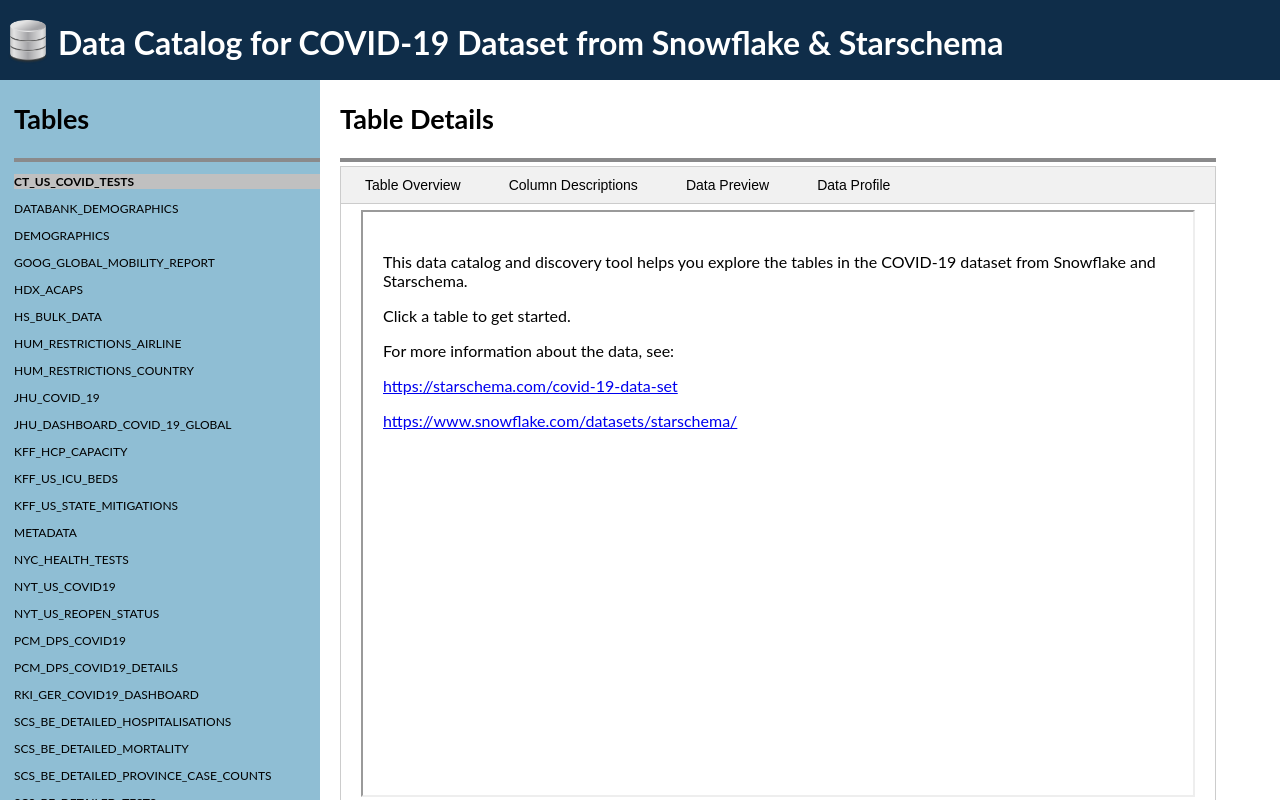
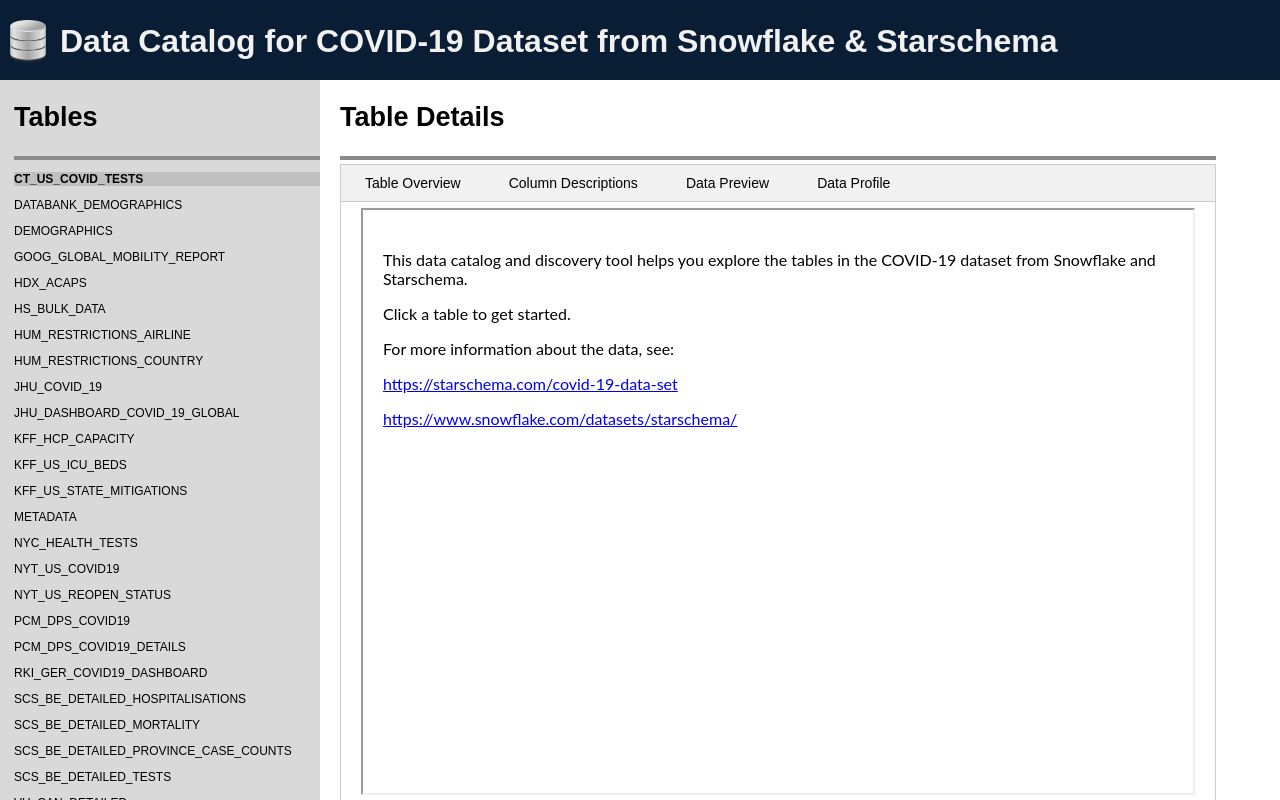
Before and after one commit to joseph-true/covid19-data-catalog, a plain HTML site: page index.html in a window 1280 px wide. Both pictures are taken after a click on the element "CT_US_COVID_TESTS". Drawn offline with Linux system fonts and the light colour scheme.

Commit message:
Updated color scheme in css

```diff
--- a/content/css/datacat.css
+++ b/content/css/datacat.css
@@ -1,10 +1,5 @@
 body {
     font-family: Arial, Helvetica, sans-serif;
-}
-
-
-.bar {
-    fill: #5f89ad;
 }
 
 .axis {
@@ -21,11 +16,16 @@ body {
     font-size: 12px;
 }
 
+/* Chart */
+.bar {
+  fill: #829FBF;
+}
+
 /* Dashboard Cards*/
 .single_data_val {
     font-size:30px;
     font-weight: bold;
-    color:#5f89ad;
+    color:#315277;
     margin-bottom: 12px;
 }
 
--- a/index.html
+++ b/index.html
@@ -8,7 +8,7 @@
   <style>
 
     body {
-      font-family: "Lato", sans-serif;
+      font-family: Arial, Helvetica, sans-serif;
       margin-left: 0px;
       margin-right: 20px;
     }
@@ -19,7 +19,7 @@
 
     .header {
       overflow: hidden;
-      background-color:rgb(15, 45, 73);
+      background-color:#091D34;
       position: fixed; /* Set the navbar to fixed position */
       top: 0; /* Position the navbar at the top of the page */
       height: 80px;
@@ -36,8 +36,8 @@
     .header h1 {
       position: relative;
       top: 2px;
-      left: 10px;
-      color: white;
+      left: 12px;
+      color: #f1f1f1;
     }
 
     .sidenav {
@@ -51,20 +51,22 @@
       z-index: 1;
       top: 0;
       left: 0;
-      background-color: rgb(143, 190, 212);
+      background-color: #d9d9d9;
       overflow-x: hidden;
       overflow-y: scroll;
       padding-top: 0px;
       padding-left:14px;
     }
 
-    .sidenav a {
+    /*
+    .sidenav p {
       padding: 0px 8px 6px 16px;
       text-decoration: none;
       font-size: 20px;
       color: #818181;
       display: block;
     }
+    */
 
     .sidenav p:hover {
       color: #f1f1f1;
@@ -250,6 +252,18 @@
     // Display content in iframes for the selected table
     function displayContent(table_name) {
 
+      // Build URLs for the table content
+      var url_overview = "content/overview_" + table_name + ".html";
+      var url_metadata = "content/metadata_" + table_name + ".html";
+      var url_dprofile = "content/data_profile_" + table_name + ".html";
+      var url_dpreview = "content/data_preview_" + table_name + ".html";
+
+      window.frames['ifrm_overview'].location = url_overview;
+      // window.frames['ifrm_overview'].src = url_overview;
+      window.frames['ifrm_metadata'].location = url_metadata;
+      window.frames['ifrm_data_preview'].location = url_dpreview;
+      window.frames['ifrm_data_profile'].location = url_dprofile;
+
       // Get all table TOC items and remove bold and highlighting
       tocitems = document.getElementsByClassName("tablemenu");
       for (i = 0; i < tocitems.length; i++) {
@@ -261,18 +275,6 @@
       document.getElementById(table_name).style.fontWeight = "bold";
       document.getElementById(table_name).style.backgroundColor = "silver";
 
-      // Build URLs for the table content
-      var url_overview = "content/overview_" + table_name + ".html";
-      var url_metadata = "content/metadata_" + table_name + ".html";
-      var url_dprofile = "content/data_profile_" + table_name + ".html";
-      var url_dpreview = "content/data_preview_" + table_name + ".html";
-
-
-      window.frames['ifrm_overview'].location = url_overview;
-      window.frames['ifrm_metadata'].location = url_metadata;
-      window.frames['ifrm_data_preview'].location = url_dpreview;
-      window.frames['ifrm_data_profile'].location = url_dprofile;
-
     }
 </script>
 </body>
```
